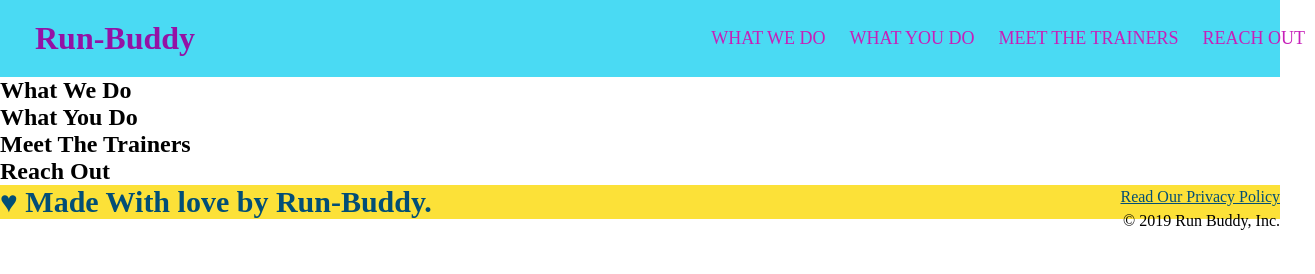
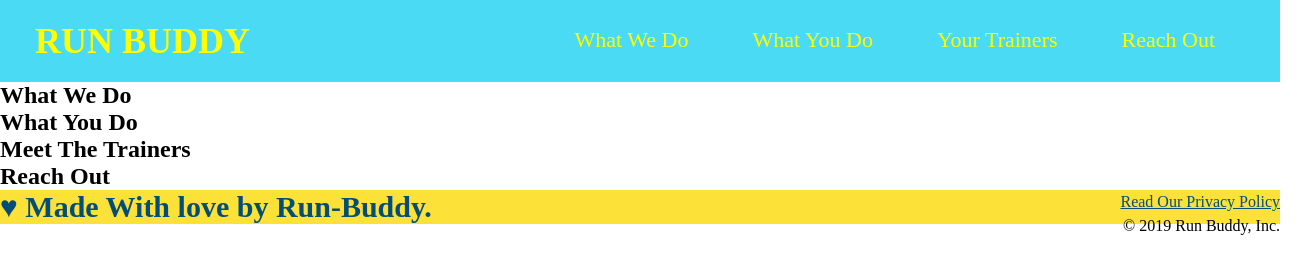
Before and after one commit to Aggateam/Run-Buddy, a plain HTML site: page index.html in a window 1280 px wide. Shown: the whole page, 1315 px wide, since content can reach past the window. Drawn offline with Linux system fonts and the light colour scheme.

Commit message:
modifed file

```diff
--- a/assets/css/style.css
+++ b/assets/css/style.css
@@ -6,33 +6,42 @@
   header {
     padding: 20px 35px;
     background-color: #4adaf3;
+
   }
 
 
   header h1 {
+    font-weight: bold;
+    font-size: 36px;
     text-decoration: none;
     color: #9412a5;
+    margin: 0;
+    display: inline;
   }
 
-  .container {
-    width: 1280px;
-    margin: 0 auto;
+
+header nav {
+  float: right;
+    margin: 7px 0;
 }
-.grid {
-    display: grid;
-    grid-template-columns: 1fr 3fr;
-    align-items: center;
+header a{
+  color: yellow;
+  text-decoration: none;
+
 }
-nav {
+header nav ul li {
 
-     text-align: right;
+  display: inline;
+
 }
-.navitem {
-    text-decoration: none;
-    text-transform: uppercase;
-    color: rgb(199, 31, 185);
-    font-size: large;
-    padding: 4px 10px;
+
+header nav ul li a {
+
+  margin: 0 30px;
+
+  font-weight: lighter;
+
+  font-size: 22px;
 
 }
 
--- a/index.html
+++ b/index.html
@@ -9,26 +9,39 @@
 </head>
 <body>
     <header>
-        <div class="container grid">
-            <div class="run">
-                <h1>Run-Buddy</h1>
+                <h1>
+                    <a href="/">RUN BUDDY</a>
+                </h1>
             </div>
-             <!-- navigation -->
-                <nav>
-                      <!-- Anchor element -->
-                      <a href="#what-we-do" class="navitem">What We Do</a>
+             <nav>
+                <ul>
+                    <li>
+                        <a href="#what-we-do">What We Do</a>
+                    </li>
+
+                    <li>
+
+                        <a href="#what-you-do">What You Do</a>
+
+                    </li>
+
+                    <li>
+
+                        <a href="#your-trainers">Your Trainers</a>
+
+                    </li>
+
+                    <li>
+
+                        <a href="#reach-out">Reach Out</a>
+
+                    </li>
+
+                    </ul>
+                </ul>
+             </nav>
 
 
-                      <a href="#what-you-do" class="navitem">What You Do</a>
-
-
-                      <a href="#Meet-the-Trainer " class="navitem">Meet the Trainers</a>
-
-
-                      <a href="#Reach-out" class="navitem">Reach Out</a>
-
-                </nav>
-            </div>
       </header>
         <section>
            <h2>What We Do</h2>
```
